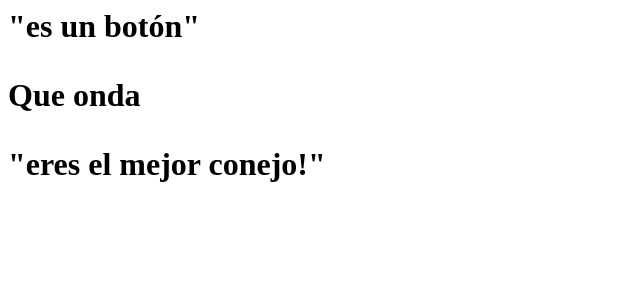
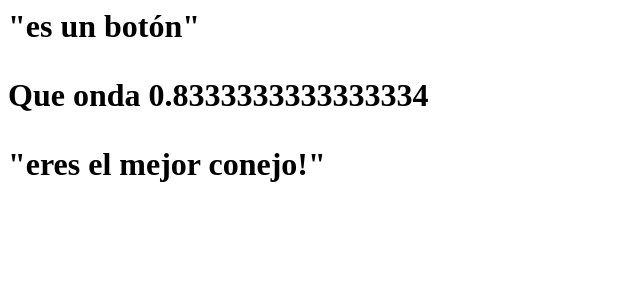
Before and after one commit to dianazavalaA/react-mqe6kr, a React (Create React App) app: page / in a window 1280 px wide. Shown: the top 300 px of the page, without its empty margins (0-640 px from the left). Built offline with nearby package versions, Linux system fonts and the light colour scheme.

Commit message:
1 file modified

```diff
--- a/src/index.js
+++ b/src/index.js
@@ -15,7 +15,7 @@ const Bunny = ()=>{
 
 
 const Saludo = () =>{
-  return <p> Que onda</p>
+  return <p> Que onda { 5/6 } </p>
 }
 
 render (<App />, document.getElementById('root'))
```
